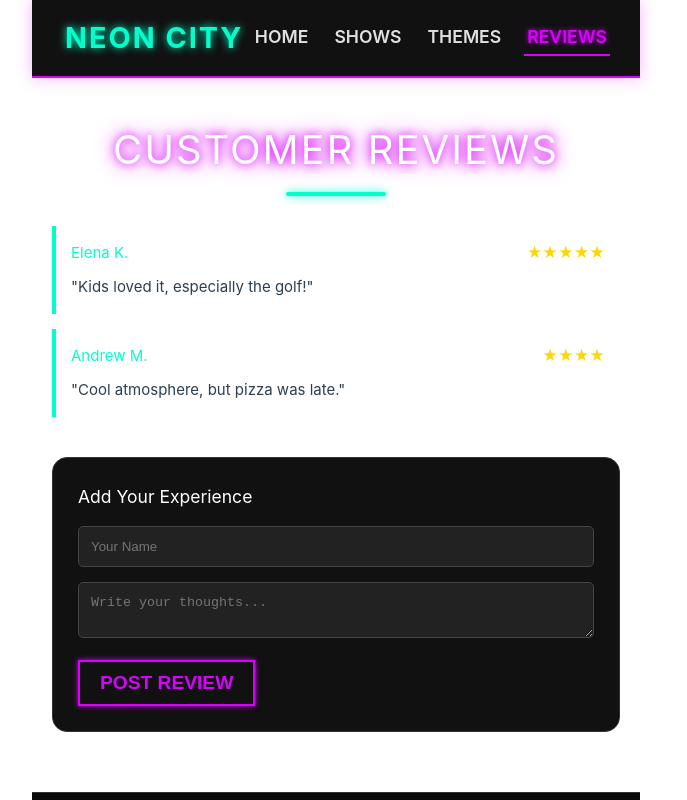
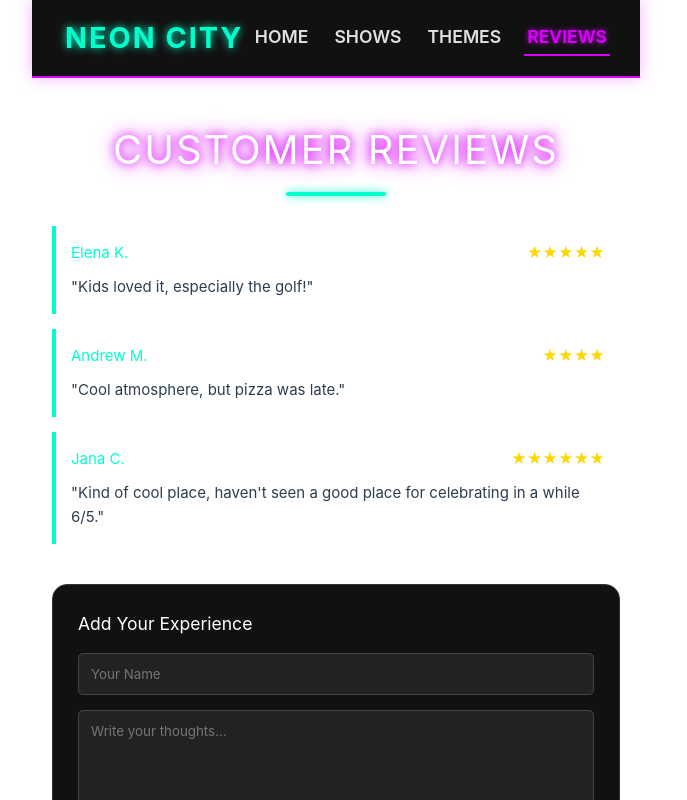
Before and after one commit to KoVaLsKeY/projectFR, a Vue app: page /reviews in a window 1280 px wide. Shown: the top 800 px of the page, without its empty margins (0-687 px from the left). Built offline with nearby package versions, Linux system fonts and the light colour scheme.

Commit message:
added few things
just redacted the cosmetic look of the website

```diff
--- a/index.html
+++ b/index.html
@@ -4,7 +4,7 @@
     <meta charset="UTF-8">
     <link rel="icon" href="/favicon.ico">
     <meta name="viewport" content="width=device-width, initial-scale=1.0">
-    <title>neonCity</title>
+    <title>NeonCity</title>
   </head>
   <body>
     <div id="app"></div>
--- a/src/components/NeonButton.vue
+++ b/src/components/NeonButton.vue
@@ -25,6 +25,7 @@ export default {
 .neon-btn:hover {
   background: #d900ff;
   color: white;
+  transition: background-color 0.8s;
   box-shadow: 0 0 20px #d900ff;
 }
 </style>
--- a/src/components/TheFooter.vue
+++ b/src/components/TheFooter.vue
@@ -1,6 +1,6 @@
 <template>
   <footer class="site-footer">
-    <p>&copy; 2026 Neon City. Student Project for Mr. Galvonik, The Guru of web development.</p>
+    <p>&copy; 2026 Neon City. Student Project for Mr. Halvonik. The Guru of web development.</p>
     <div class="socials">
       <span>Instagram</span> | <span>Facebook</span>
     </div>
--- a/src/stores/clubStore.js
+++ b/src/stores/clubStore.js
@@ -5,8 +5,13 @@ export const useClubStore = defineStore('club', {
     state: () => ({
         shows: [
             { id: 1, title: 'Neon Mini Golf', description: 'Classic game under neon lights.', image: '⛳' },
-            { id: 2, title: 'Laser Show', description: 'Magic of light and smoke.', image: '✨' },
-            { id: 3, title: 'Paper Disco', description: 'Dancing in a whirlwind of paper.', image: '🎉' }
+            { id: 2, title: 'Giant Cube Fort', description: 'Build castles with huge soft neon blocks.', image: '🧊' },
+            { id: 3, title: 'Laser Show', description: 'Magic of light and smoke.', image: '✨' },
+            { id: 4, title: 'Paper Disco', description: 'Dancing in a whirlwind of paper.', image: '🎉' },
+            { id: 5, title: 'Quest: Space Escape', description: 'Solve puzzles to unlock the airlock.', image: '🗝️' },
+            { id: 6, title: 'Cryo Science Show', description: 'Crazy experiments with liquid nitrogen.', image: '❄️' },
+            { id: 7, title: 'Neon Bubble Magic', description: 'Giant glowing soap bubbles.', image: '🫧' },
+            { id: 8, title: 'Nerf Battle Arena', description: 'Safe shooting game with neon blasters.', image: '🔫' }
         ],
         themes: [
             // Existujúce témy
@@ -21,7 +26,9 @@ export const useClubStore = defineStore('club', {
         ],
         reviews: [
             { id: 1, author: 'Elena K.', text: 'Kids loved it, especially the golf!', rating: 5 },
-            { id: 2, author: 'Andrew M.', text: 'Cool atmosphere, but pizza was late.', rating: 4 }
+            { id: 2, author: 'Andrew M.', text: 'Cool atmosphere, but pizza was late.', rating: 4 },
+            { id: 3, author: 'Jana C.', text: 'Kind of cool place, haven\'t seen a good place for celebrating in a while 6/5.', rating: 6 }
+
         ]
     }),
     // Actions na manipuláciu s dátami
--- a/src/veiws/ReviewsView.vue
+++ b/src/veiws/ReviewsView.vue
@@ -65,8 +65,33 @@ export default {
 </script>
 
 <style scoped>
-.page { max-width: 800px; margin: 0 auto; padding: 20px; }
-.add-review { margin-top: 40px; background: #111; padding: 25px; border-radius: 15px; border: 1px solid #333; }
-input, textarea { width: 100%; padding: 12px; margin-bottom: 15px; background: #222; color: white; border: 1px solid #444; border-radius: 5px; }
+.page { max-width: 800px;
+  margin: 0 auto;
+  padding: 20px;
+}
+
+.add-review { margin-top: 40px;
+  background: #111;
+  padding: 25px;
+  border-radius: 15px;
+  border: 1px solid #333;
+}
+
+input, textarea {
+  width: 100%;
+  padding: 12px;
+  margin-bottom: 15px;
+  background: #222;
+  color: white;
+  border: 1px solid #444;
+  border-radius: 5px;
+  font-family: inherit;
+}
+
+textarea {
+  height: 120px;       /* Pevná výška (Fixed height) */
+  resize: none;        /* Zakázať zmenu veľkosti (Disable resizing) */
+}
+
 h3 { color: white; margin-bottom: 15px; }
 </style>
```
